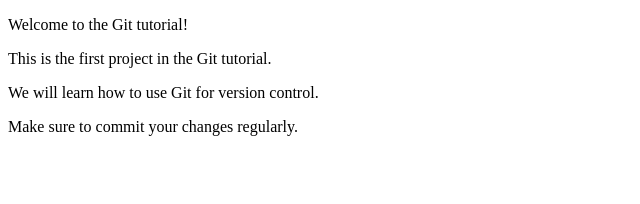
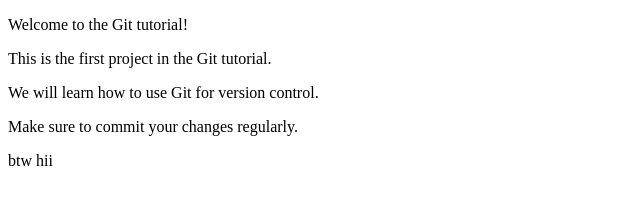
Before and after one commit to Abhijit-2005/project1, a plain HTML site: page index.html in a window 1280 px wide. Shown: the full height of the page, 0-640 px from the left. Drawn offline with Linux system fonts and the light colour scheme.

Commit message:
new commit

```diff
--- a/index.html
+++ b/index.html
@@ -11,5 +11,6 @@
     <p>This is the first project in the Git tutorial.</p>
     <p>We will learn how to use Git for version control.</p>
     <p>Make sure to commit your changes regularly.</p>
+    <p>btw hii </p>
 </body>
 </html>
```
Also changed, not shown: 4 other files.
